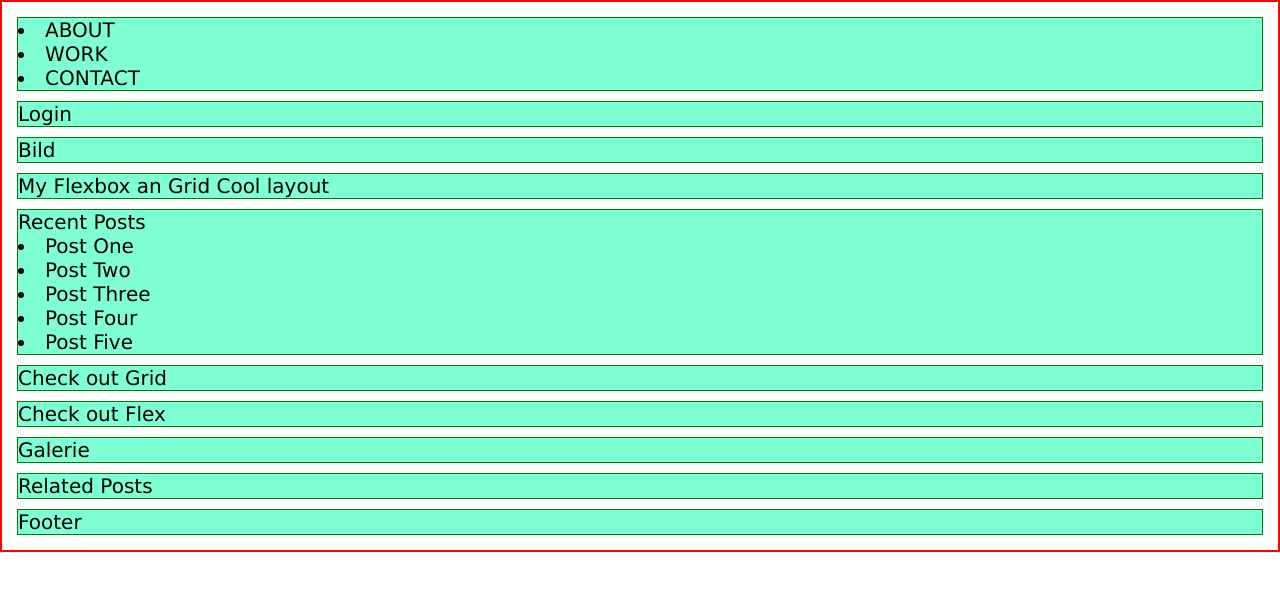
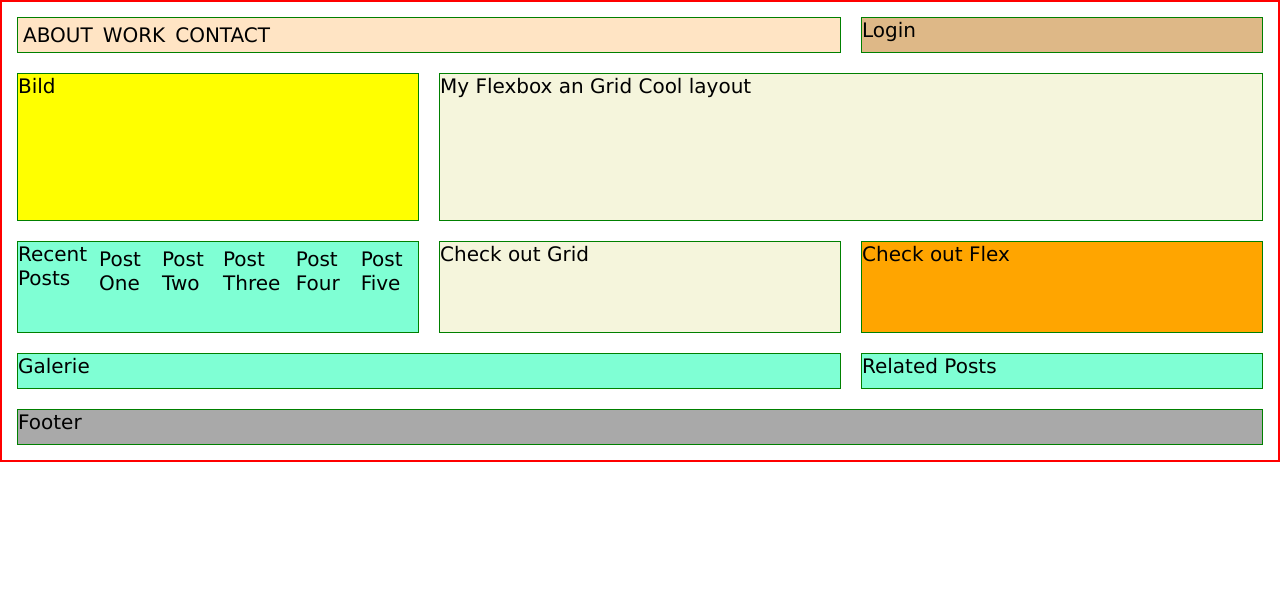
Before and after one commit to Andre1974/flex-grid, a plain HTML site: page index.html in a window 1280 px wide. Drawn offline with Linux system fonts and the light colour scheme.

Commit message:
Grid Layout1

```diff
--- a/index.html
+++ b/index.html
@@ -15,7 +15,7 @@
       </nav>
       <nav class="item navr">Login</nav>
       <div class="item picture">Bild</div>
-      <div class="item intalt1">My Flexbox an Grid Cool layout</div>
+      <div class="item inhalt1">My Flexbox an Grid Cool layout</div>
       <div class="item posts">
         Recent Posts
         <li>Post One</li>
--- a/styles.css
+++ b/styles.css
@@ -12,10 +12,74 @@ html {
 .container {
   border: 2px solid red;
   padding: 5px;
+  display: grid;
+  grid-template-columns: repeat(3, 1fr);
+  grid-template-rows: 1fr 3fr 2fr 1fr 1fr;
+  grid-template-areas:
+    "navl navl navr"
+    "picture inhalt1 inhalt1"
+    "posts checkout-g checkout-f"
+    "galerie galerie related"
+    "footer footer footer";
 }
 
 .item {
+  display: flex;
   background-color: aquamarine;
   border: 1px solid green;
   margin: 10px;
 }
+/*ITEMS mit Klassen*/
+.navl {
+  grid-area: navl;
+  background-color: bisque;
+}
+
+.navr {
+  grid-area: navr;
+  background-color: burlywood;
+  /* grid-column: span1; */
+}
+
+.picture{
+  grid-area: picture;
+  background-color: yellow;
+
+}
+
+.inhalt1{
+  grid-area: inhalt1;
+  background-color: beige;
+}
+
+.posts{
+  grid-area: posts;
+}
+
+.checkout-g{
+  grid-area: checkout-g;
+  background-color: beige;
+}
+
+.checkout-f{
+  grid-area: checkout-f;
+  background-color: orange;
+}
+
+.galerie{
+  grid-area: galerie;
+}
+
+.related{
+  grid-area: related;
+}
+
+.footer {
+  grid-area: footer;
+  background-color: darkgray;
+}
+
+li {
+  list-style: none;
+  padding: 5px;
+}
```
Also changed, not shown: 1 other file.
